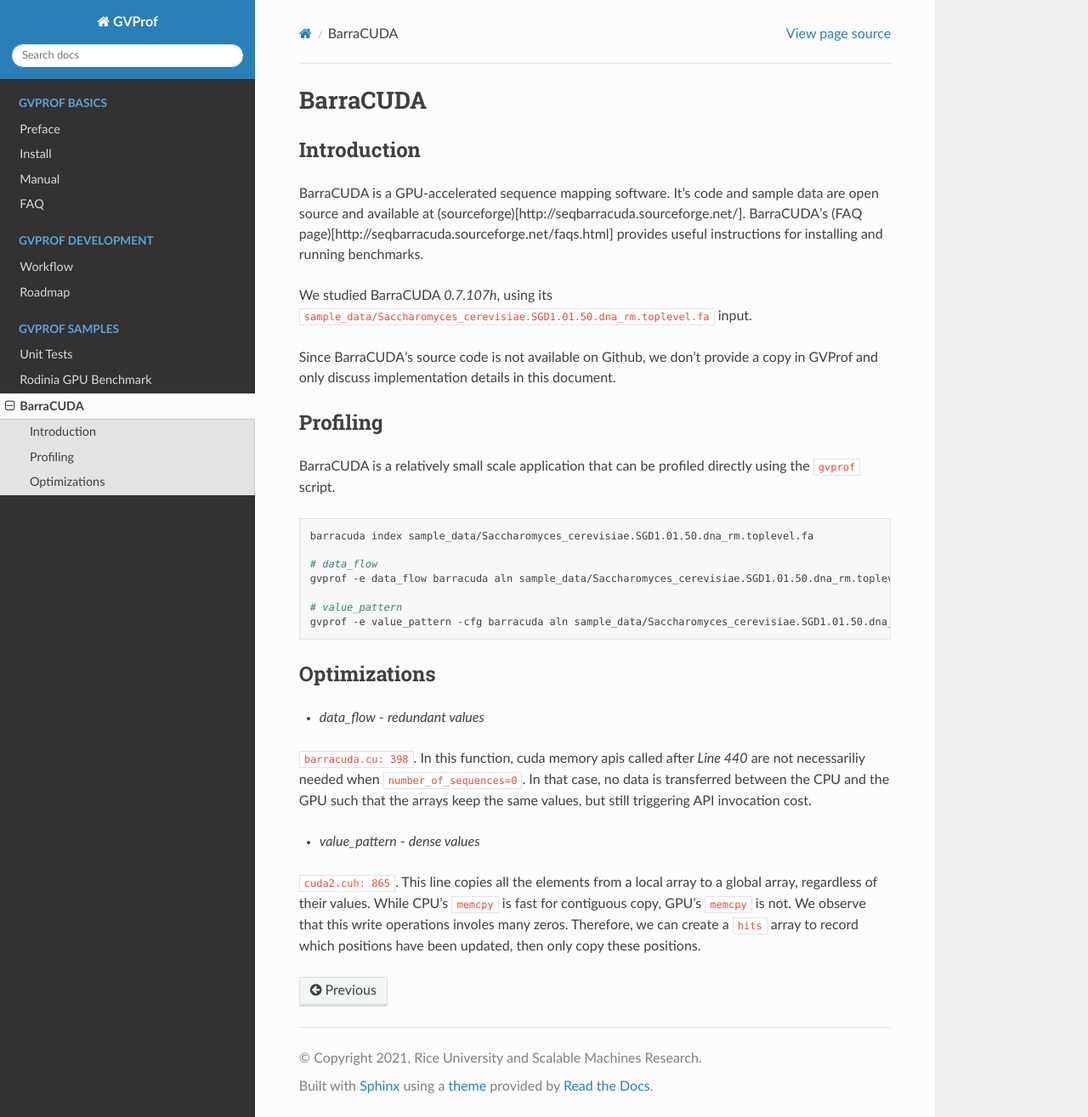
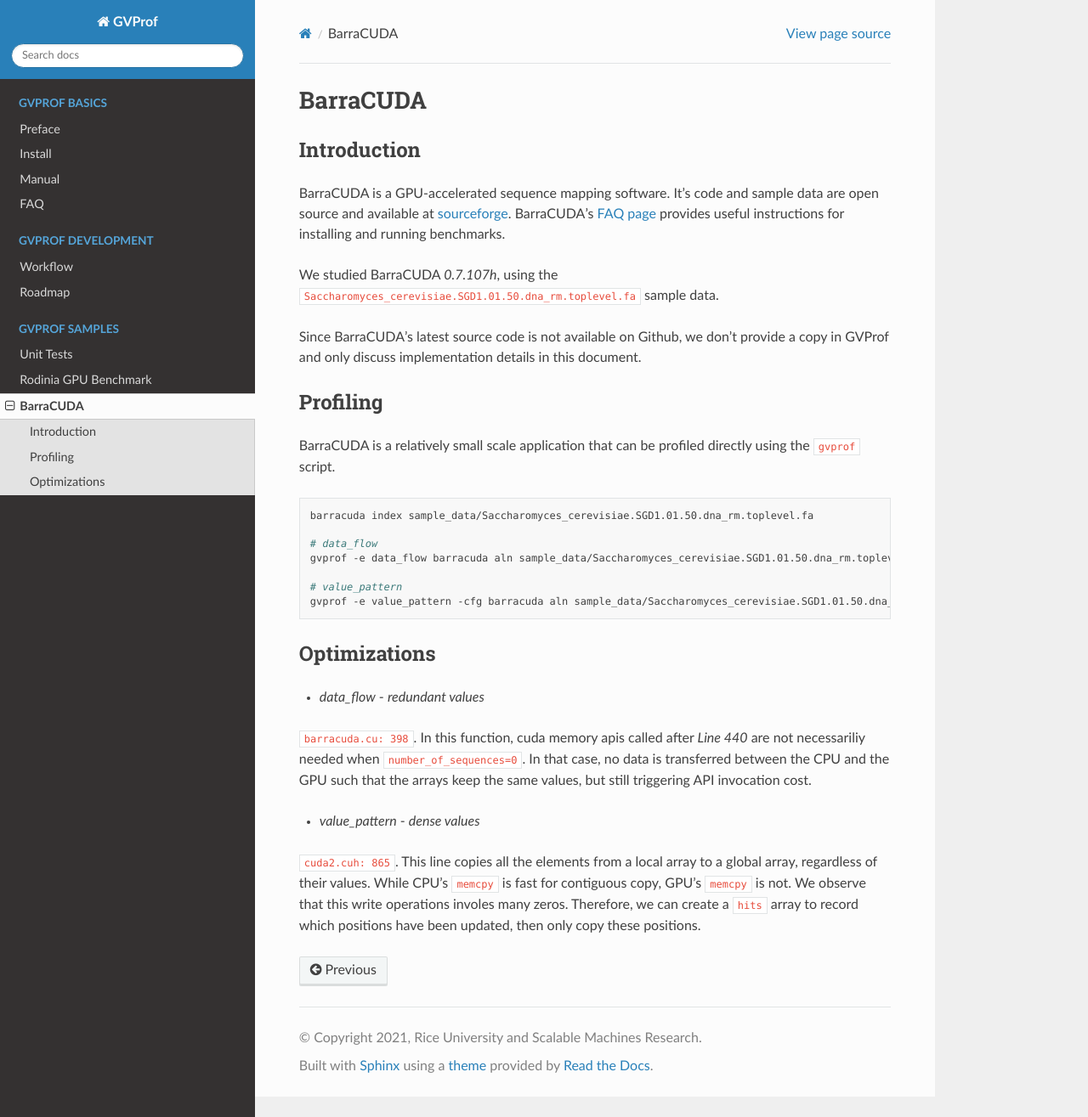
Before and after one commit to GVProf/GVProf, a Sphinx documentation site: the page built from docs/barracuda.md, in a window 1280 px wide and 1315 px high. Shown: the whole window at 85% size. Built offline with Sphinx 7.4.7 and the Read the Docs theme 2.0.0, drawn with Linux system fonts in a browser that asks for light colours; pages that are not in the unit, such as notebooks, are missing from menus.

Commit message:
Fix barracuda

```diff
--- a/docs/barracuda.md
+++ b/docs/barracuda.md
@@ -2,11 +2,11 @@
 
 ## Introduction
 
-BarraCUDA is a GPU-accelerated sequence mapping software. It's code and sample data are open source and available at (sourceforge)[http://seqbarracuda.sourceforge.net/]. BarraCUDA's (FAQ page)[http://seqbarracuda.sourceforge.net/faqs.html] provides useful instructions for installing and running benchmarks.
+BarraCUDA is a GPU-accelerated sequence mapping software. It's code and sample data are open source and available at [sourceforge](http://seqbarracuda.sourceforge.net/). BarraCUDA's [FAQ page](http://seqbarracuda.sourceforge.net/faqs.html) provides useful instructions for installing and running benchmarks.
 
-We studied BarraCUDA *0.7.107h*, using its `sample_data/Saccharomyces_cerevisiae.SGD1.01.50.dna_rm.toplevel.fa` input.
+We studied BarraCUDA *0.7.107h*, using the `Saccharomyces_cerevisiae.SGD1.01.50.dna_rm.toplevel.fa` sample data.
 
-Since BarraCUDA's source code is not available on Github, we don't provide a copy in GVProf and only discuss implementation details in this document.
+Since BarraCUDA's latest source code is not available on Github, we don't provide a copy in GVProf and only discuss implementation details in this document.
 
 ## Profiling
 
```
